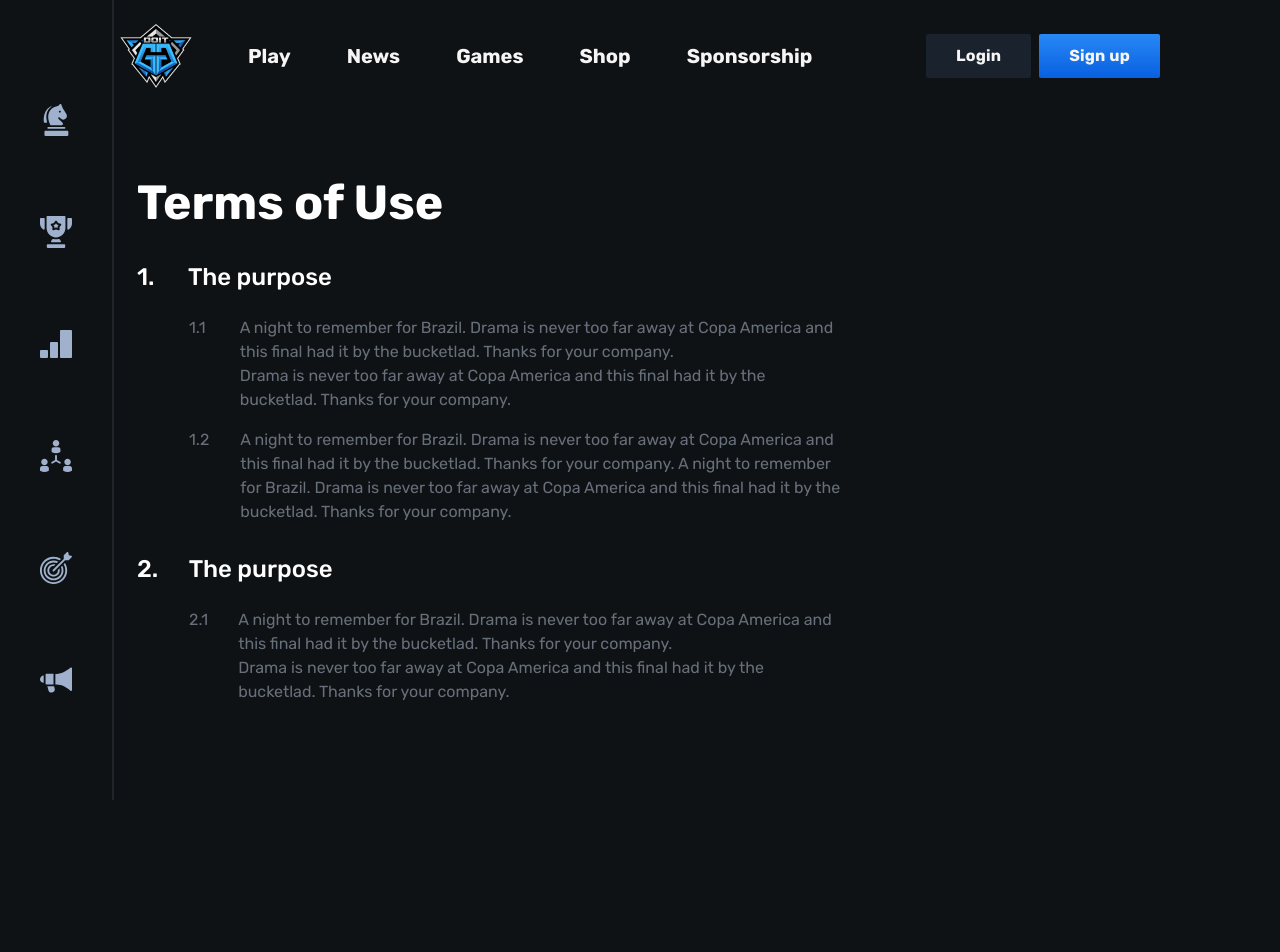
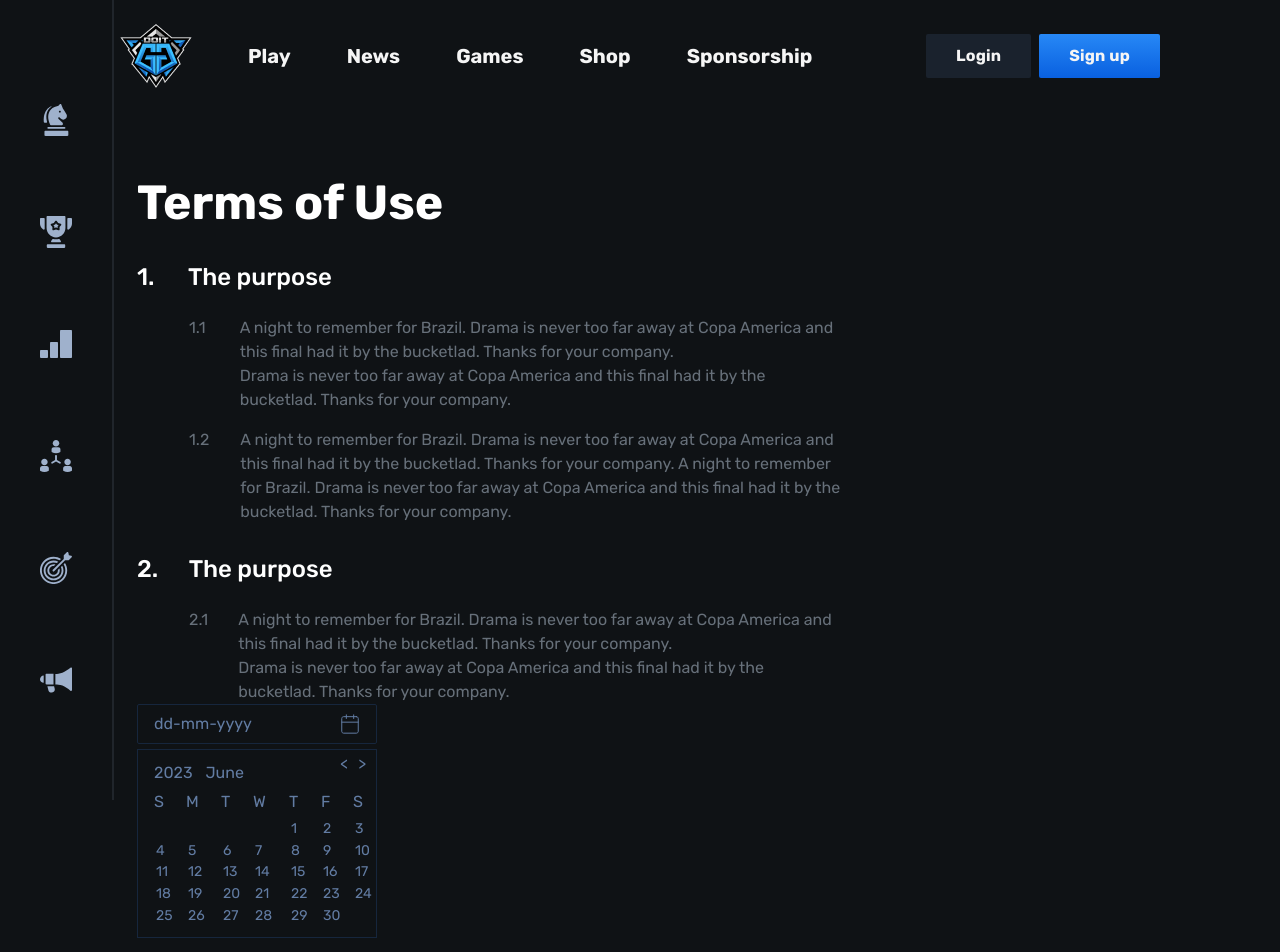
Before and after one commit to M1nt-y/doit, a Vue app: page /rules in a window 1280 px wide. Shown: the top 952 px of the page. Before the commit the page ends 800 px from the top, so only its background shows below. Built offline with nearby package versions, Linux system fonts and the light colour scheme.

Commit message:
dima-dev: Создание компонента календаря

```diff
--- /dev/null
+++ b/src/assets/icons/calendar/Calendar.vue
@@ -0,0 +1,9 @@
+<template>
+<svg width="22" height="22" viewBox="0 0 22 22" fill="none" xmlns="http://www.w3.org/2000/svg">
+  <path d="M17.4167 3.66708H4.58333C3.57081 3.66708 2.75 4.4879 2.75 5.50042V18.3338C2.75 19.3463 3.57081 20.1671 4.58333 20.1671H17.4167C18.4292 20.1671 19.25 19.3463 19.25 18.3338V5.50042C19.25 4.4879 18.4292 3.66708 17.4167 3.66708Z" stroke="#627CA3" stroke-linecap="round" stroke-linejoin="round"/>
+  <path d="M14.6664 1.83292V5.49959" stroke="#627CA3" stroke-linecap="round" stroke-linejoin="round"/>
+  <path d="M7.33356 1.83292V5.49959" stroke="#627CA3" stroke-linecap="round" stroke-linejoin="round"/>
+  <path d="M2.75 9.16708H19.25" stroke="#627CA3" stroke-linecap="round" stroke-linejoin="round"/>
+</svg>
+
+</template>
--- /dev/null
+++ b/src/components/UI/BaseCalendar.vue
@@ -0,0 +1,202 @@
+<template>
+  <div class="calendar">
+    <div class="calendar__input" >
+      <input type="text" v-model="selectedDay">
+      <IconCalendar/>
+    </div>
+    <div class="date">
+      <div class="date-btn">
+        <button v-on:click="decrease">&lt;</button>
+        <button v-on:click="increase">></button>
+      </div>
+    <table>
+    <thead>
+        <tr>
+            <td colspan="10"> {{year}} <span>{{monthes[month]}}</span>   </td>
+            <td>
+                <!-- <button v-on:click="decrease">&lt;</button>
+                <button v-on:click="increase">></button> -->
+            </td>
+        </tr>
+        <tr>
+            <td v-for="d in day">{{d}}</td>
+        </tr>
+    </thead>
+    <tbody>
+        <tr v-for="week in calendar()">
+          <td v-for="(day, index) in week" @click="setDay(new Date(year, month, day.index))">{{ day.index }}</td>
+        </tr>
+    </tbody>
+    </table>
+    </div>
+  </div>
+</template>
+
+<script setup>
+import { ref } from 'vue';
+import IconCalendar from '@/assets/icons/calendar/Calendar.vue'
+
+const day = ref(["S", "M", "T", "W", "T", "F", "S"])
+const monthes = ["January", "February", "March", "April", "May", "June", "July", "August", "September", "October", "November", "December"];
+const month = ref(new Date().getMonth())
+const year = ref(new Date().getFullYear())
+function calendar(){
+  let days = [];
+  let week = 0;
+  days[week] = [];
+  let dlast = new Date(year.value, month.value + 1, 0).getDate();
+  for (let i = 1; i <= dlast; i++) {
+    if (new Date(year.value, month.value, i).getDay()) {
+    let a = {index:i};
+      days[week].push(a);
+    } else {
+      week++;
+      days[week] = [];
+      let a = {index:i};
+      days[week].push(a);
+    }
+  }
+  if (days[0].length > 0) {
+    for (let i = days[0].length; i < 7; i++) {
+     days[0].unshift('');
+    }
+  }
+  return days ;
+}
+const props = defineProps({
+  selectedDay: {
+    type: String,
+    default: 'dd-mm-yyyy',
+  },
+})
+
+
+const selectedDay = ref(props.selectedDay);
+
+function setDay(date) {
+  if(date == 'Invalid Date') return;
+  const formattedDate = formatDate(date);
+  selectedDay.value = formattedDate;
+}
+
+function formatDate(date) {
+  const day = date.getDate().toString().padStart(2, '0');
+  const month = (date.getMonth() + 1).toString().padStart(2, '0');
+  const year = date.getFullYear();
+  return `${day}-${month}-${year}`;
+}
+
+
+
+function decrease(){
+  month.value--;
+  if (month.value < 0) {
+    month.value = 12;
+    month.value--;
+    year.value--;
+   }
+}
+
+function increase(){
+  month.value++;
+  if (month.value > 11) {
+    month.value = -1;
+    month.value++;
+    year.value++;
+}
+}
+
+</script>
+
+<style lang="scss" scoped>
+
+.calendar{
+  &__input{
+    margin-bottom: 5px;
+    max-width: 240px;
+    width: 100%;
+    position: relative;
+    cursor: pointer;
+    input{
+      pointer-events: none;
+      width: 100%;
+      border-radius: 2px;
+      border: 1px solid #16263D;
+      background-color: rgba(256, 256, 256, 0);
+      padding: 10px;
+      color: #627CA3;
+      pointer-events: none;
+      padding-left: 16px;
+    }
+    svg{
+      position: absolute;
+      right: 16px;
+      bottom: 9px;
+    }
+  }
+  .date{
+    border: 1px solid #16263D;
+    max-width: 240px;
+    width: 100%;
+    padding: 16px;
+    padding-right: 0;
+    padding-top: 10px;
+    padding-bottom: 10px;
+    position: relative;
+    table{
+      width: 100%;
+      color: #627CA3;
+      font-size: 16px;
+      thead{
+        td{
+          transform: translateX(-2px);
+          padding-bottom: 4px;
+          span{
+            padding-left: 9px;
+          }
+        }
+        tr:nth-child(2){
+         td:nth-child(1){
+          width: 30px;
+         }
+         td:nth-child(2){
+          width: 33px;
+         }
+         td:nth-child(3){
+          width: 30px;
+         }
+         td:nth-child(4){
+          width: 34px;
+         }
+         td:nth-child(5){
+          width: 30px;
+         }
+         td:nth-child(6){
+          width: 30px;
+         }
+        }
+      }
+      tbody{
+        border-spacing: 0px !important;
+        tr{
+          td{
+            color: #627CA3;
+            font-size: 14px;
+            cursor: pointer;
+          }
+        }
+      }
+    }
+    .date-btn{
+      position: absolute;
+      right: 10px;
+      top: 5px;
+      display: flex;
+      gap: 10px;
+      z-index: 10;
+      color: #627CA3;
+    }
+  }
+}
+
+</style>
--- a/src/pages/RulesPage.vue
+++ b/src/pages/RulesPage.vue
@@ -35,10 +35,22 @@
 
         </div>
       </div>
+
+      <div class="component">
+
+      </div>
+      <TheCalendar/>
     </div>
 
   </main>
 </template>
+
+<script setup>
+import TheCalendar from '@/components/UI/BaseCalendar.vue'
+
+</script>
+
+
 
 <style lang="scss">
 @import '@/assets/scss/variables.scss';
```
Also changed, not shown: 1 other file (tests, documents, lock files or other folders).
